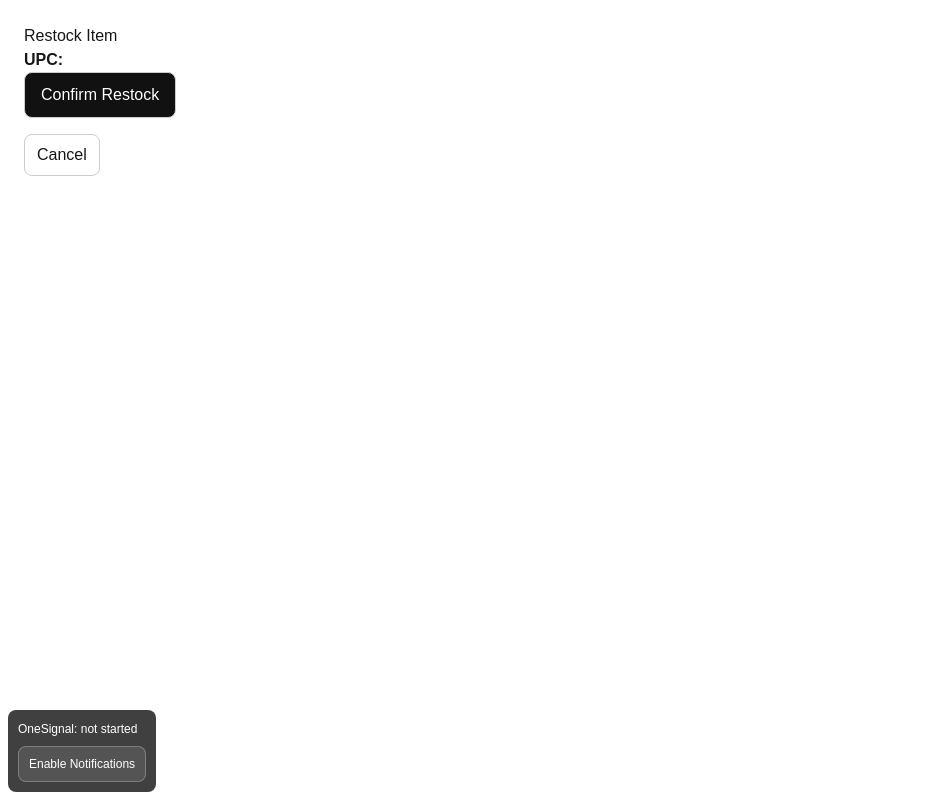
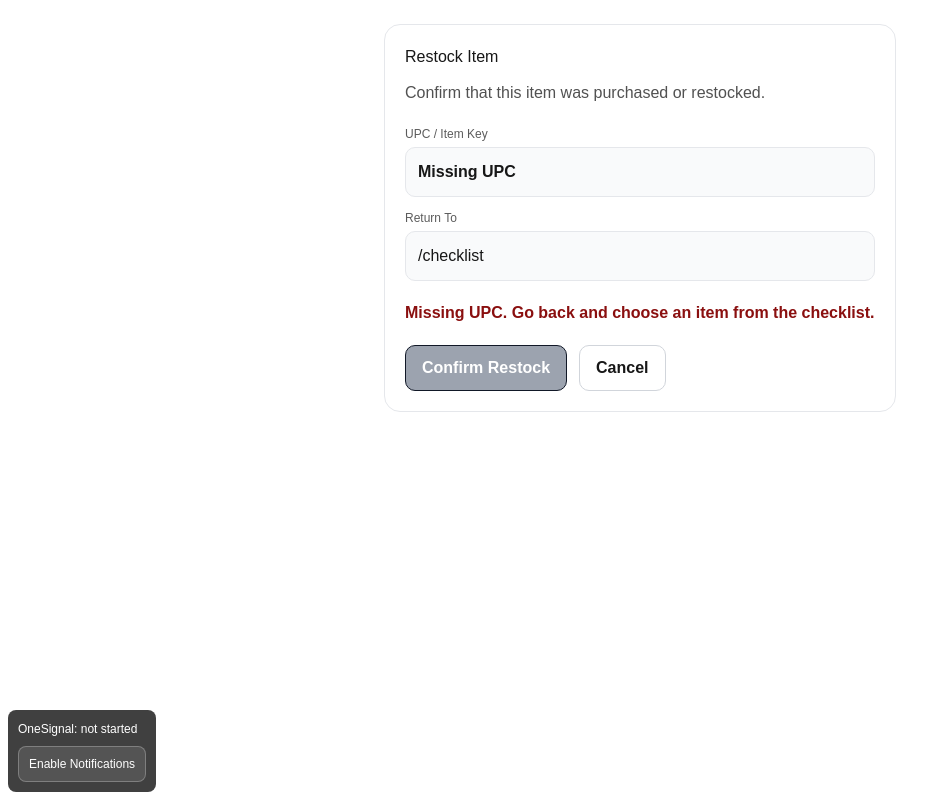
Before and after one commit to TheToolShedRep/Inventory-Alert-Next, a Next.js app: page /purchase in a window 1280 px wide. Shown: the whole page, without its empty margins (0-951 px from the left). Built offline with nearby package versions, Linux system fonts and the light colour scheme.

Commit message:
Update purchase page

```diff
--- a/app/purchase/PurchaseClient.tsx
+++ b/app/purchase/PurchaseClient.tsx
@@ -1,5 +1,3 @@
-// app/purchase/PurchaseClient.tsx
-
 "use client";
 
 import { useSearchParams, useRouter } from "next/navigation";
@@ -38,7 +36,6 @@ export default function PurchaseClient() {
         return;
       }
 
-      // Return to checklist
       router.push(returnUrl);
     } catch (err) {
       alert("Error marking item as purchased");
@@ -48,42 +45,122 @@ export default function PurchaseClient() {
   }
 
   return (
-    <div style={{ padding: 24 }}>
-      <h2>Restock Item</h2>
+    <div
+      style={{
+        maxWidth: 560,
+        margin: "0 auto",
+        padding: 24,
+      }}
+    >
+      <div
+        style={{
+          border: "1px solid #e5e7eb",
+          borderRadius: 16,
+          padding: 20,
+          background: "#fff",
+        }}
+      >
+        <h2 style={{ margin: 0, marginBottom: 12 }}>Restock Item</h2>
 
-      <p>
-        <strong>UPC:</strong> {upc}
+        <p style={{ marginTop: 0, opacity: 0.75 }}>
+          Confirm that this item was purchased or restocked.
         </p>
 
+        <div
+          style={{
+            display: "grid",
+            gap: 12,
+            marginTop: 20,
+            marginBottom: 20,
+          }}
+        >
+          <div>
+            <div style={{ fontSize: 12, opacity: 0.7, marginBottom: 4 }}>
+              UPC / Item Key
+            </div>
+            <div
+              style={{
+                padding: 12,
+                border: "1px solid #e5e7eb",
+                borderRadius: 10,
+                background: "#f9fafb",
+                fontWeight: 700,
+              }}
+            >
+              {upc || "Missing UPC"}
+            </div>
+          </div>
+
+          <div>
+            <div style={{ fontSize: 12, opacity: 0.7, marginBottom: 4 }}>
+              Return To
+            </div>
+            <div
+              style={{
+                padding: 12,
+                border: "1px solid #e5e7eb",
+                borderRadius: 10,
+                background: "#f9fafb",
+              }}
+            >
+              {returnUrl}
+            </div>
+          </div>
+        </div>
+
+        {!upc ? (
+          <div
+            style={{
+              marginTop: 12,
+              marginBottom: 16,
+              color: "#8a0f0f",
+              fontWeight: 700,
+            }}
+          >
+            Missing UPC. Go back and choose an item from the checklist.
+          </div>
+        ) : null}
+
+        <div
+          style={{
+            display: "flex",
+            gap: 12,
+            flexWrap: "wrap",
+            marginTop: 20,
+          }}
+        >
           <button
             onClick={markPurchased}
-        disabled={loading}
+            disabled={loading || !upc}
             style={{
               padding: "10px 16px",
-          borderRadius: 8,
-          border: "1px solid #ccc",
-          background: "#111",
+              borderRadius: 10,
+              border: "1px solid #111827",
+              background: loading || !upc ? "#9ca3af" : "#111827",
               color: "#fff",
-          cursor: "pointer",
+              cursor: loading || !upc ? "not-allowed" : "pointer",
+              fontWeight: 800,
             }}
           >
             {loading ? "Processing..." : "Confirm Restock"}
           </button>
 
-      <div style={{ marginTop: 16 }}>
           <button
             onClick={() => router.push(returnUrl)}
+            disabled={loading}
             style={{
-            padding: "8px 12px",
-            borderRadius: 8,
-            border: "1px solid #ccc",
+              padding: "10px 16px",
+              borderRadius: 10,
+              border: "1px solid #d1d5db",
               background: "#fff",
-            cursor: "pointer",
+              cursor: loading ? "not-allowed" : "pointer",
+              fontWeight: 700,
             }}
           >
             Cancel
           </button>
         </div>
       </div>
+    </div>
   );
 }
```
Lines whose indentation alone changed are shown as unchanged.
